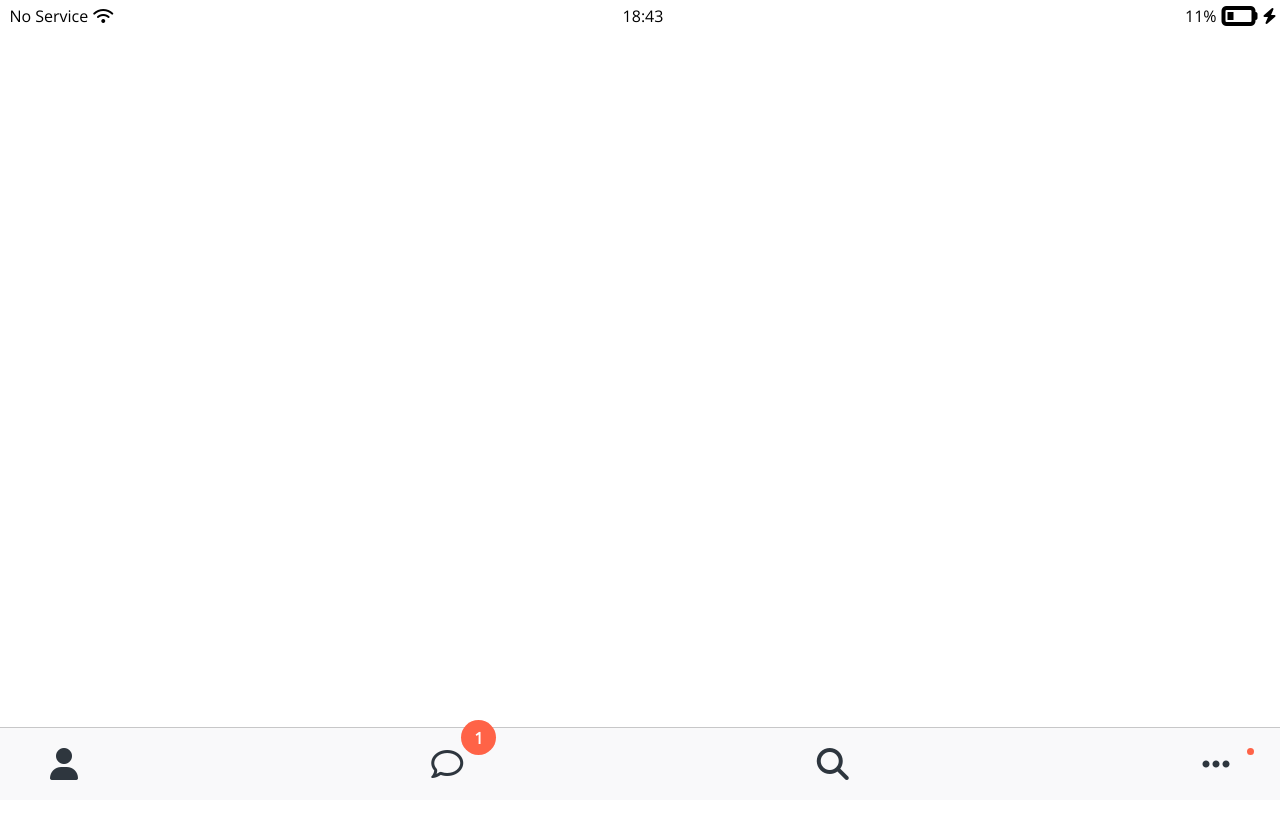
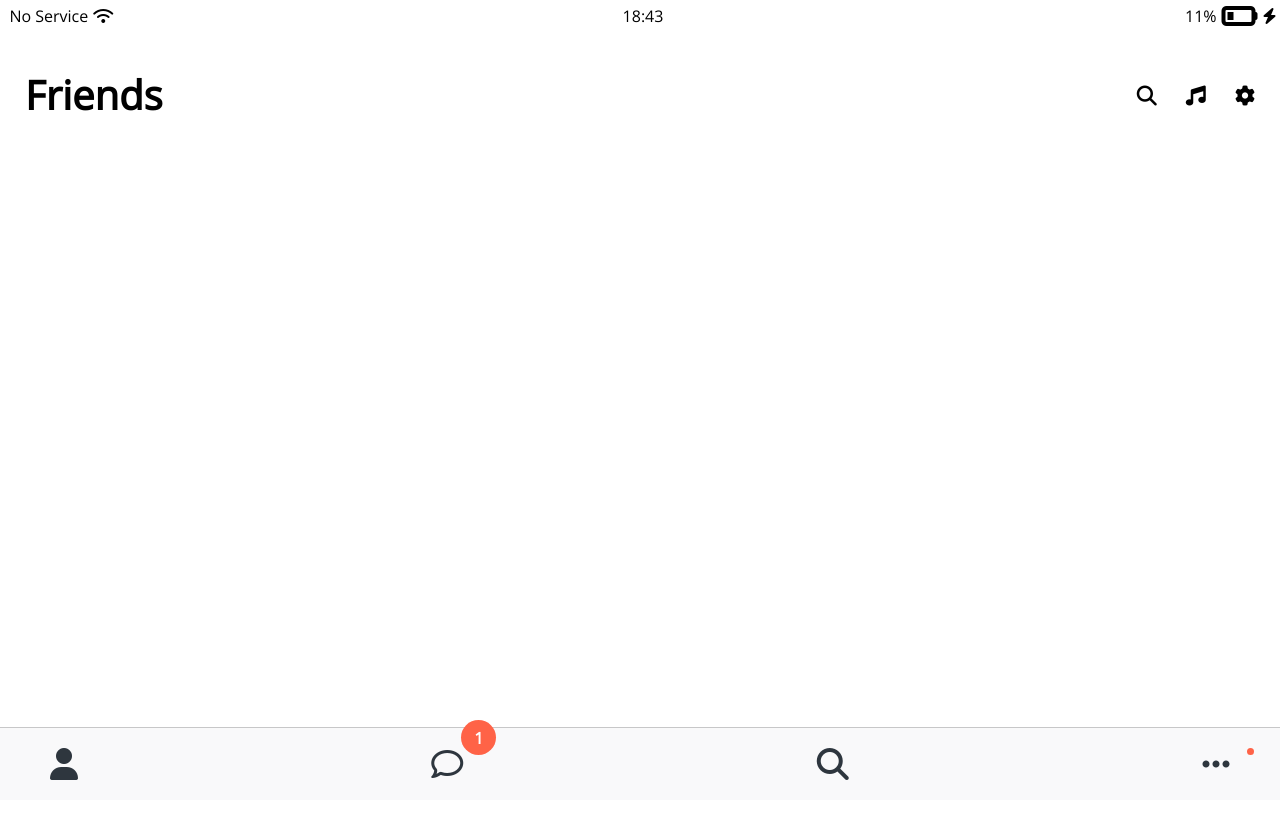
Before and after one commit to uginong0412/kokoa-clone-2025, a plain HTML site: page friends.html in a window 1280 px wide. Shown: the top 818 px of the page. Drawn offline with nearby package versions, Linux system fonts and the light colour scheme.

Commit message:
screen-header commit

```diff
--- /dev/null
+++ b/css/components/screen-header.css
@@ -0,0 +1,15 @@
+.screen-header {
+    padding: 25px;
+    margin-top: 50px;
+    display: flex;
+    justify-content: space-between;
+    align-items: center;
+}
+.screen-header__title {
+    font-size: 40px;
+    font-weight: bold;
+}
+
+.screen-header__icons span {
+    margin-left: 25px;
+}
--- a/css/style.css
+++ b/css/style.css
@@ -7,7 +7,7 @@
 /* components */
 @import "components/status-bar.css";
 @import "components/nav-bar.css";
-
+@import "components/screen-header.css";
 /* screens */
 @import "screens/login.css";
 
--- a/friends.html
+++ b/friends.html
@@ -22,6 +22,14 @@
         <i class="fa-solid fa-bolt"></i>
       </div>
     </div>
+    <header class="screen-header">
+      <h1 class="screen-header__title">Friends</h1>
+      <div class="screen-header__icons">
+        <span><i class="fa-solid fa-magnifying-glass fa-lg"></i></span>
+        <span><i class="fa-solid fa-music fa-lg"></i></span>
+        <span><i class="fa-solid fa-gear fa-lg"></i></span>
+      </div>
+    </header>
 
     <nav class="nav">
       <ul class="nav__list">
```
